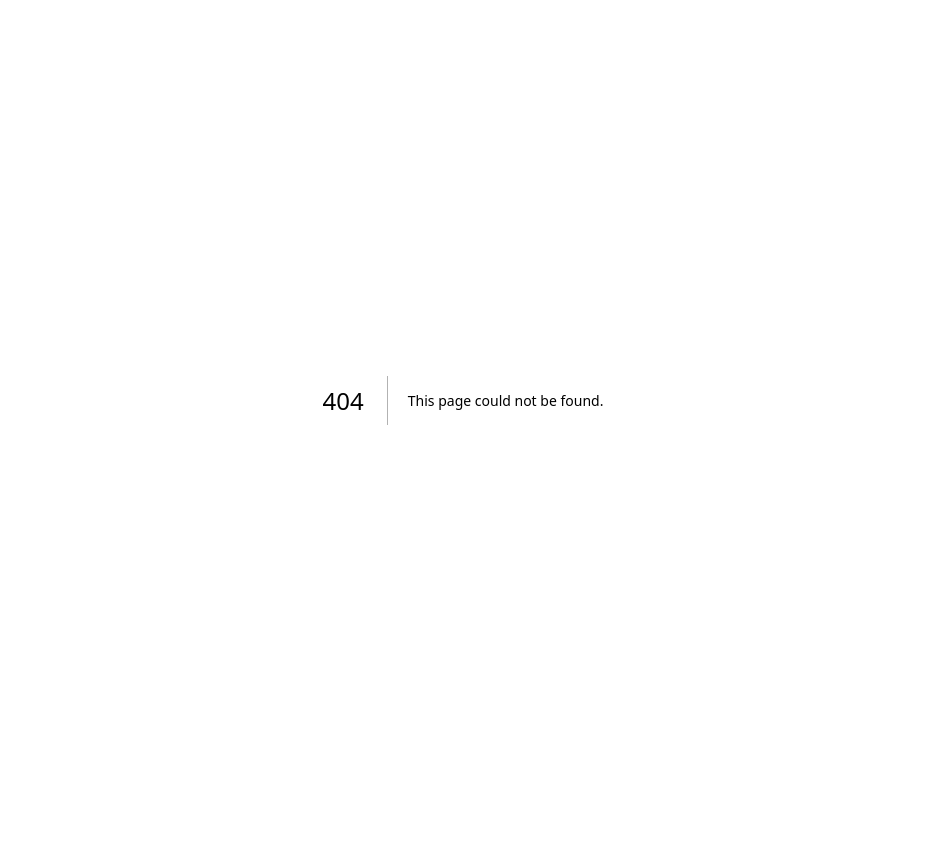
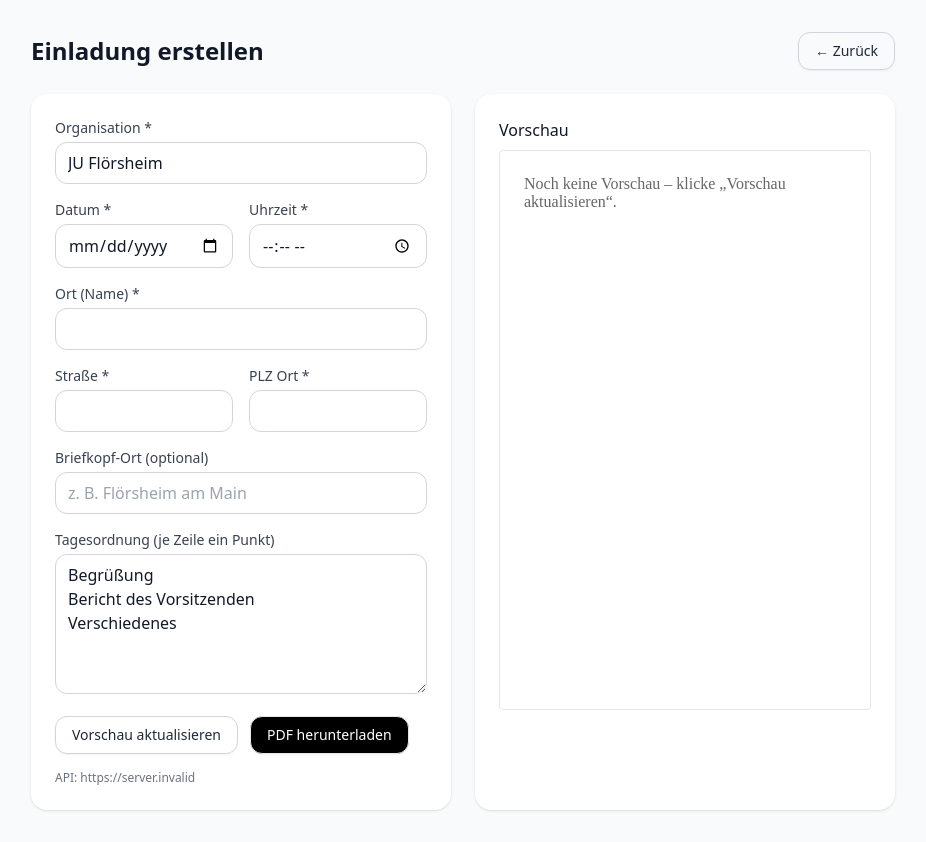
Before and after one commit to AdOnDifference/wahlkampfmanager-frontend, a Next.js app: page /invitations/new in a window 1280 px wide. Before the commit this address had no page. Shown: the whole page, without its empty margins (177-1103 px from the left). Before the commit the page ends 800 px from the top, so only its background shows below. Built offline with nearby package versions, Linux system fonts and the light colour scheme; no server answers.

Commit message:
feat(invitations): Formular + Seite /invitations/new und API-Client

```diff
--- /dev/null
+++ b/components/InvitationForm.tsx
@@ -0,0 +1,113 @@
+import { useState } from 'react';
+import { previewInvitation, downloadInvitationPdf, type InvitationRequest } from '../lib/invitations';
+
+export default function InvitationForm() {
+    const [form, setForm] = useState<InvitationRequest>({
+        orgName: 'JU Flörsheim',
+        meetingDate: '',
+        meetingTime: '',
+        locationName: '',
+        locationStreet: '',
+        locationCity: '',
+        letterCity: '',
+        agenda: ['Begrüßung', 'Bericht des Vorsitzenden', 'Verschiedenes'],
+    });
+    const [html, setHtml] = useState<string>('');
+    const [loading, setLoading] = useState(false);
+    const [err, setErr] = useState<string | null>(null);
+
+    const change = (k: keyof InvitationRequest) => (e: any) => {
+        setForm({ ...form, [k]: e.target.value });
+    };
+
+    const changeAgendaText = (e: any) => {
+        const lines = e.target.value.split('\n').map((s: string) => s.trim()).filter(Boolean);
+        setForm({ ...form, agenda: lines });
+    };
+
+    const agendaText = form.agenda.join('\n');
+
+    return (
+        <div className="grid md:grid-cols-2 gap-6">
+            <div className="card space-y-4">
+                {err && <div className="text-red-600">{err}</div>}
+                <div>
+                    <label className="label">Organisation *</label>
+                    <input className="input" value={form.orgName} onChange={change('orgName')} required />
+                </div>
+                <div className="grid grid-cols-2 gap-4">
+                    <div>
+                        <label className="label">Datum *</label>
+                        <input type="date" className="input" value={form.meetingDate} onChange={change('meetingDate')} required />
+                    </div>
+                    <div>
+                        <label className="label">Uhrzeit *</label>
+                        <input type="time" className="input" value={form.meetingTime} onChange={change('meetingTime')} required />
+                    </div>
+                </div>
+                <div>
+                    <label className="label">Ort (Name) *</label>
+                    <input className="input" value={form.locationName} onChange={change('locationName')} required />
+                </div>
+                <div className="grid grid-cols-2 gap-4">
+                    <div>
+                        <label className="label">Straße *</label>
+                        <input className="input" value={form.locationStreet} onChange={change('locationStreet')} required />
+                    </div>
+                    <div>
+                        <label className="label">PLZ Ort *</label>
+                        <input className="input" value={form.locationCity} onChange={change('locationCity')} required />
+                    </div>
+                </div>
+                <div>
+                    <label className="label">Briefkopf-Ort (optional)</label>
+                    <input className="input" value={form.letterCity ?? ''} onChange={change('letterCity')} placeholder="z. B. Flörsheim am Main" />
+                </div>
+                <div>
+                    <label className="label">Tagesordnung (je Zeile ein Punkt)</label>
+                    <textarea className="input min-h-[140px]" value={agendaText} onChange={changeAgendaText} />
+                </div>
+
+                <div className="flex gap-3">
+                    <button
+                        className="btn btn-ghost"
+                        onClick={async () => {
+                            setErr(null); setLoading(true);
+                            try {
+                                const h = await previewInvitation(form);
+                                setHtml(h);
+                            } catch (e:any) { setErr(e.message || String(e)); }
+                            finally { setLoading(false); }
+                        }}
+                        disabled={loading}
+                    >
+                        Vorschau aktualisieren
+                    </button>
+
+                    <button
+                        className="btn btn-primary"
+                        onClick={async () => {
+                            setErr(null); setLoading(true);
+                            try { await downloadInvitationPdf(form); }
+                            catch (e:any) { setErr(e.message || String(e)); }
+                            finally { setLoading(false); }
+                        }}
+                        disabled={loading}
+                    >
+                        PDF herunterladen
+                    </button>
+                </div>
+                <p className="text-xs text-gray-500">API: {process.env.NEXT_PUBLIC_API_BASE_URL || 'http://localhost:8080'}</p>
+            </div>
+
+            <div className="card">
+                <div className="mb-2 font-medium">Vorschau</div>
+                <iframe
+                    title="preview"
+                    className="w-full h-[70vh] border rounded"
+                    srcDoc={html || '<div style="padding:16px;color:#666;">Noch keine Vorschau – klicke „Vorschau aktualisieren“.</div>'}
+                />
+            </div>
+        </div>
+    );
+}
--- /dev/null
+++ b/lib/invitations.ts
@@ -0,0 +1,43 @@
+const BASE = process.env.NEXT_PUBLIC_API_BASE_URL || 'http://localhost:8080';
+
+export type InvitationRequest = {
+    orgName: string;
+    meetingDate: string;   // YYYY-MM-DD
+    meetingTime: string;   // HH:mm
+    locationName: string;
+    locationStreet: string;
+    locationCity: string;
+    letterCity?: string;   // optional
+    agenda: string[];      // Punkte
+};
+
+export async function previewInvitation(data: InvitationRequest): Promise<string> {
+    const res = await fetch(`${BASE}/api/invitations/html`, {
+        method: 'POST',
+        headers: { 'Content-Type': 'application/json' },
+        body: JSON.stringify(data),
+    });
+    if (!res.ok) throw new Error(`Preview failed (${res.status})`);
+    return await res.text(); // HTML-String
+}
+
+export async function downloadInvitationPdf(data: InvitationRequest): Promise<void> {
+    const res = await fetch(`${BASE}/api/invitations/pdf`, {
+        method: 'POST',
+        headers: { 'Content-Type': 'application/json' },
+        body: JSON.stringify(data),
+    });
+    if (!res.ok) {
+        const txt = await res.text().catch(()=>'');
+        throw new Error(`PDF failed (${res.status}): ${txt}`);
+    }
+    const blob = await res.blob();
+    const url = URL.createObjectURL(blob);
+    const a = document.createElement('a');
+    a.href = url;
+    a.download = 'einladung.pdf';
+    document.body.appendChild(a);
+    a.click();
+    a.remove();
+    URL.revokeObjectURL(url);
+}
--- /dev/null
+++ b/pages/invitations/new.tsx
@@ -0,0 +1,14 @@
+import Link from 'next/link';
+import InvitationForm from '../../components/InvitationForm';
+
+export default function NewInvitationPage() {
+    return (
+        <div className="container py-8 space-y-6">
+            <div className="flex items-center justify-between">
+                <h1 className="title">Einladung erstellen</h1>
+                <Link href="/" className="btn btn-ghost">← Zurück</Link>
+            </div>
+            <InvitationForm />
+        </div>
+    );
+}
```
